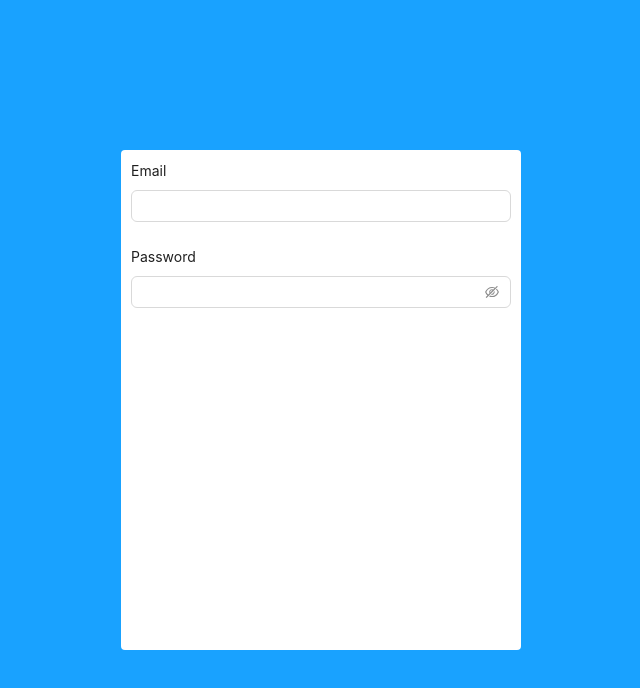
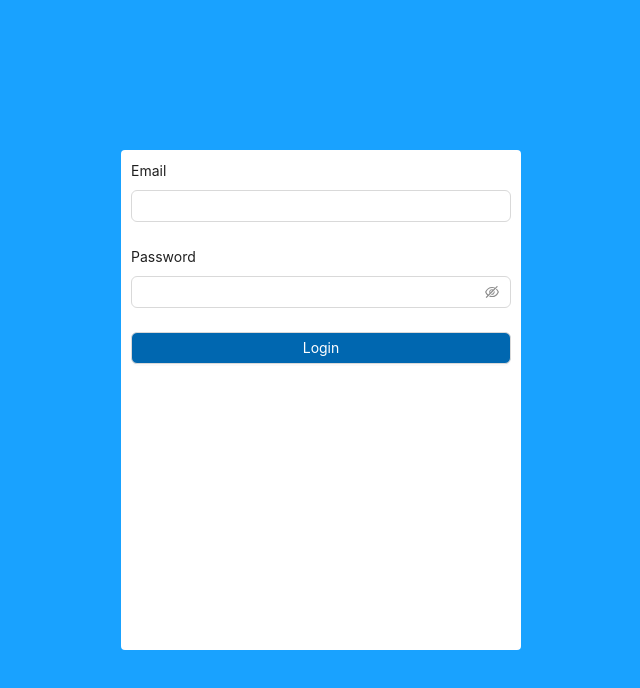
Before and after one commit to rfanan/WO, a Next.js app: page /admin/sign-in in a window 1280 px wide. Shown: the top 688 px of the page, without its empty margins (319-959 px from the left). Built offline with nearby package versions, Linux system fonts and the light colour scheme.

Commit message:
login button test

```diff
--- a/src/components/button/ButtonPrimary.tsx
+++ b/src/components/button/ButtonPrimary.tsx
@@ -31,7 +31,6 @@ const ButtonPrimary = (props: Props) => {
                 margin: props.margin || "5px",
                 fontSize: "0.8rem",
                 fontWeight: 600,
-                fontFamily :"Product Sans",
                 backgroundColor: COLOR.primaryButton,
                 color: COLOR.white,
                 border: "solid 1px " + COLOR.primaryButton,
--- a/src/pages/admin/sign-in/index.tsx
+++ b/src/pages/admin/sign-in/index.tsx
@@ -1,6 +1,6 @@
 import InputForm from "@/components/form/InputForm";
 import { COLOR } from "@/styles/color";
-import { Col, Form, Row } from "antd";
+import { Button, Col, Form, Row } from "antd";
 
 export default function SignIn() {
   return (
@@ -33,6 +33,15 @@ export default function SignIn() {
                 type="Password"
               />
             </Col>
+            <Col span={24}>
+              <Button style={{
+                width: "100%",
+                backgroundColor: COLOR.primaryButton,
+                color: COLOR.white
+              }}>
+                Login
+              </Button>
+            </Col>
           </Row>
         </Form>
       </div>
```
